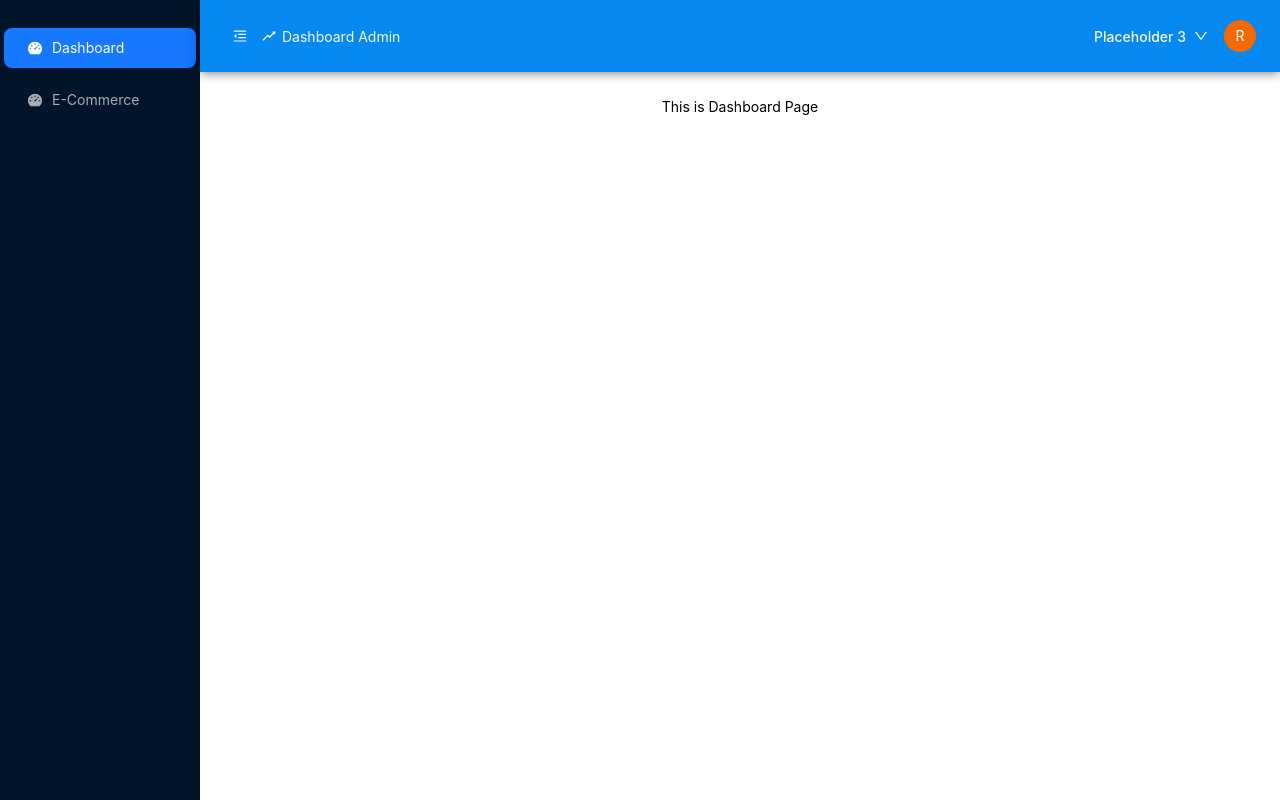
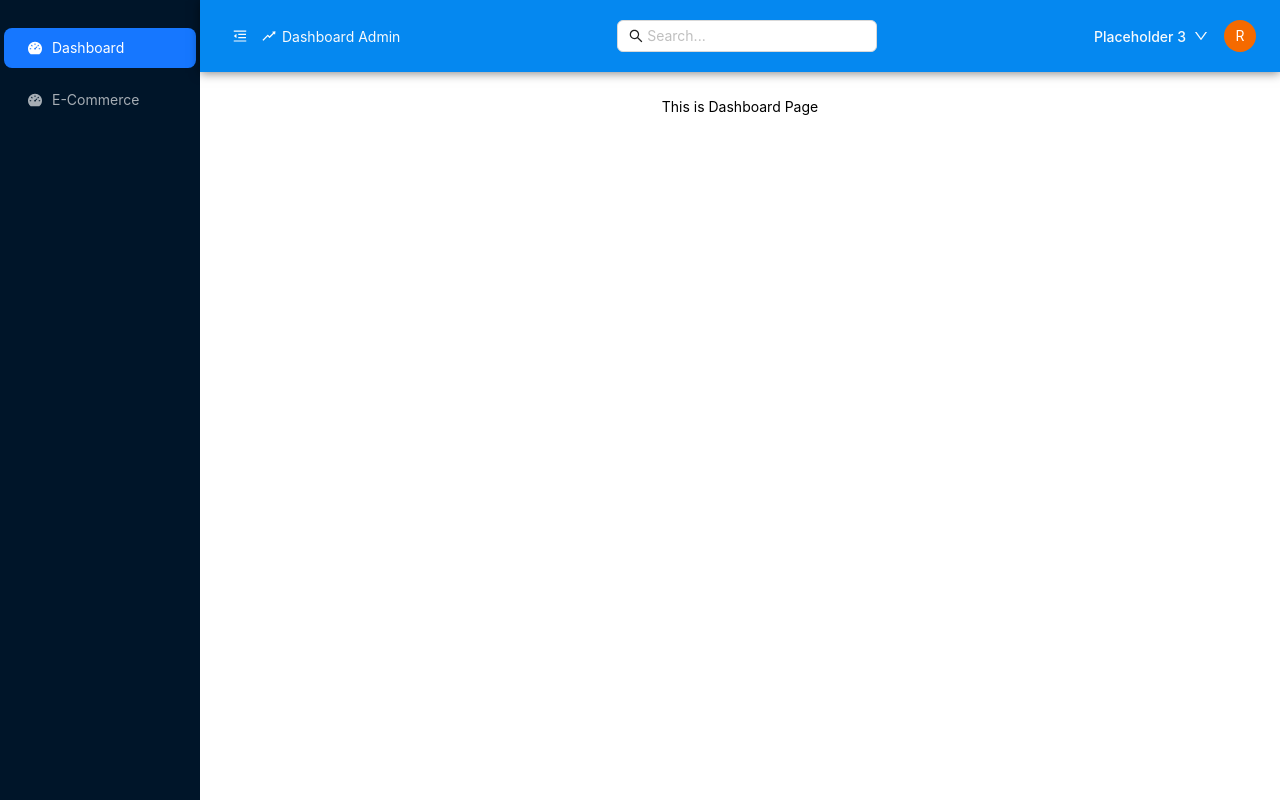
Before and after one commit to mvl19/dashboard, a React (Vite) app: page / in a window 1280 px wide. Built offline with nearby package versions, Linux system fonts and the light colour scheme.

Commit message:
refactor: add props type checking

```diff
--- a/src/components/Navbar.tsx
+++ b/src/components/Navbar.tsx
@@ -1,13 +1,25 @@
-import { RiseOutlined, MenuFoldOutlined, DownOutlined, MenuUnfoldOutlined } from '@ant-design/icons'
-import { Avatar, Dropdown } from 'antd'
+import { RiseOutlined, MenuFoldOutlined, DownOutlined, MenuUnfoldOutlined, SearchOutlined } from '@ant-design/icons'
+import { Avatar, Dropdown, MenuProps, Space, Button, Input } from 'antd'
 import { useEffect, useState } from 'react'
-import { MenuProps, Space, Button } from 'antd'
+
 interface Dropdown {
   label: string,
-  key: number
+  key: string,
+  type: string,
 }
-export default function Navbar(props: any) {
-    const WHITE_COLOR = '#FCFCFC'
+
+interface Collapsible {
+  func: (collapse: boolean) => void
+}
+
+enum Colors {
+  WHITE_COLOR = '#fcfcfc',
+  TEXT_COLOR = '#f8fafc',
+  BLUE_COLOR = '#0588f0',
+}
+
+export default function Navbar(props: Collapsible) {
+
     const items: MenuProps['items'] = [
         {
           label: 'Placeholder 1',
@@ -26,34 +38,38 @@ export default function Navbar(props: any) {
         },
       ];
       const [item, setItem] = useState<Dropdown[]>(items[3])
-      const onClick: MenuProps['onClick'] = ({ key }) => {
+      const onClick: MenuProps['onClick'] = ({ key }): void => {
+        console.log(Colors)
         setItem(items[key])
       };
       const [collapse, setCollapse] = useState(false)
       useEffect(() => {
         props.func(collapse)
-      }, [collapse])
+      }, [collapse, props])
 
     return (
         <div className="flex justify-center align-center sticky top-0 z-20 ">
-            <div className="w-[100vw] h-auto max-h-[72px] bg-[#0588F0] flex justify-between gap-[16px] items-center p-[24px] sticky top-0 z-20 shadow-[0_1px_10px_rgba(0,0,0,0.5)]">
+            <div className={'w-[100vw] h-auto max-h-[72px] bg-[#0588f0] flex justify-between gap-[16px] items-center p-[24px] sticky top-0 z-20 shadow-[0_1px_10px_rgba(0,0,0,0.5)]'}>
                 <div className="flex items-center gap-[6px]">
                   <Button
                     type='text'
                     icon={
                       collapse?
-                      <MenuUnfoldOutlined style={{color: WHITE_COLOR}} />
+                      <MenuUnfoldOutlined style={{color: Colors.WHITE_COLOR}} />
                       :
-                      <MenuFoldOutlined style={{color: WHITE_COLOR}} />
+                      <MenuFoldOutlined style={{color: Colors.WHITE_COLOR}} />
                     }
                     onClick={() => setCollapse(!collapse)}
                   />
-                    <RiseOutlined style={{color: WHITE_COLOR}} />
-                    <span className="text-[#f8fafc]">Dashboard Admin</span>
+                    <RiseOutlined style={{color: Colors.WHITE_COLOR}} />
+                    <span className={"text-[#f8fafc]"}>Dashboard Admin</span>
                 </div>
-                <div className="h-auto max-h-[72px] flex justify-end gap-10px items-center gap-[16px] text-[#f8fafc]">
+                <div className="flex justify-start items-center">
+                  <Input placeholder="Search..." prefix={<SearchOutlined />} />
+                </div>
+                <div className={`h-auto max-h-[72px] flex justify-end gap-10px items-center gap-[16px] text-[${Colors.TEXT_COLOR}]`}>
                     <Dropdown menu={{items, onClick}}>
-                        <a className="hover:text-[#f8fafc]" onClick={(e)=>e.preventDefault()}>
+                        <a className={'hover:text-[#f8fafc]'} onClick={(e)=>e.preventDefault()}>
                           <Space>
                             {item.label}
                             <DownOutlined />
```
